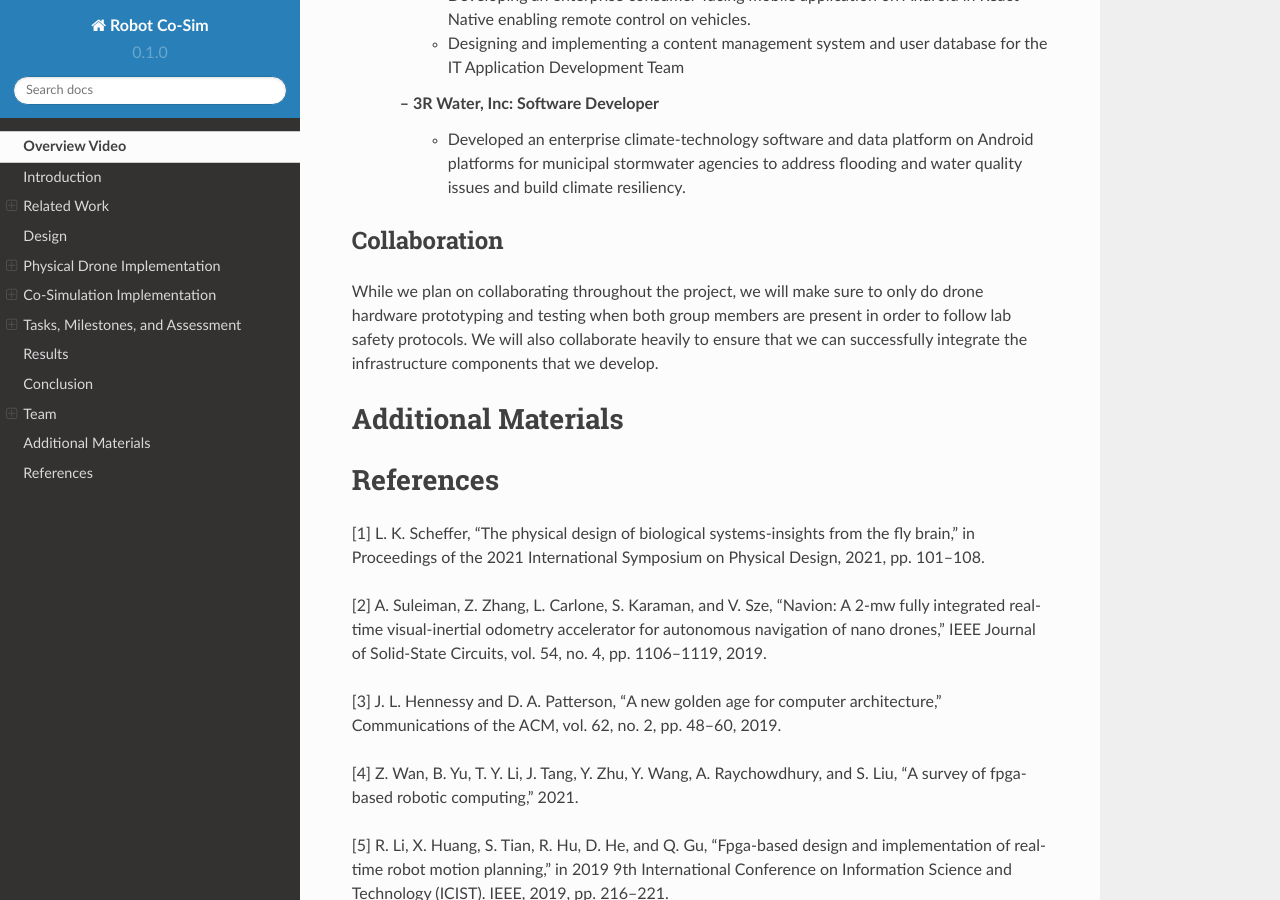
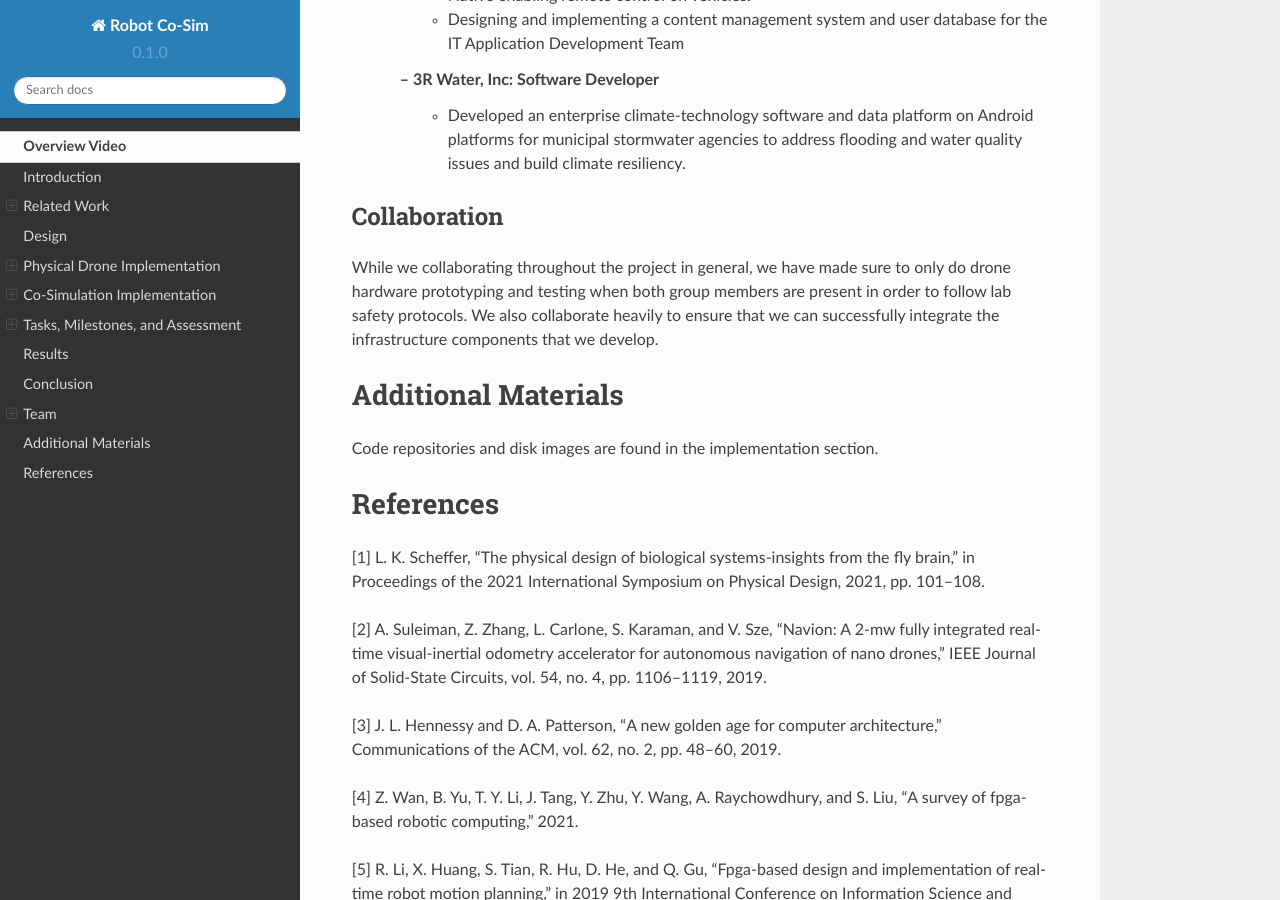
Before and after one commit to CobbledSteel/eecs206a-cosim, a Sphinx documentation site: the page built from docs/source/cosim.rst, in a window 1280 px wide and 900 px high, scrolled down 20103 px. Built offline with Sphinx 7.4.7 and the Read the Docs theme 2.0.0, drawn with Linux system fonts in a browser that asks for light colours; some of the changed text lies outside the part shown.

```diff
--- a/docs/source/cosim.rst
+++ b/docs/source/cosim.rst
@@ -687,8 +687,7 @@
     – ADEPT Lab @ UC Berkeley
         - Design and integration of hardware accelerators in heterogeneous SoCs
     – AALP @ Purdue University
-        - Locality aware data management for multi-GPU
-    systems
+        - Locality aware data management for multi-GPU systems
     – SoCET @ Purdue University
         - Custom hardware extensions for accelerating machine learning on an embedded processor
     – CAM2@ Purdue University
@@ -719,14 +718,14 @@
 Collaboration
 -------------
 
-While we plan on collaborating throughout the project, we will make sure
+While we collaborating throughout the project in general, we have made sure
 to only do drone hardware prototyping and testing when both group
-members are present in order to follow lab safety protocols. We will
-also collaborate heavily to ensure that we can successfully integrate
+members are present in order to follow lab safety protocols. We also collaborate heavily to ensure that we can successfully integrate
 the infrastructure components that we develop.
 
 Additional Materials
 =====================
+Code repositories and disk images are found in the implementation section.
 
 References
 ============
```
